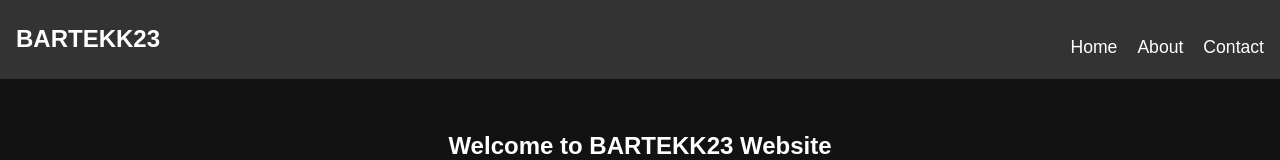
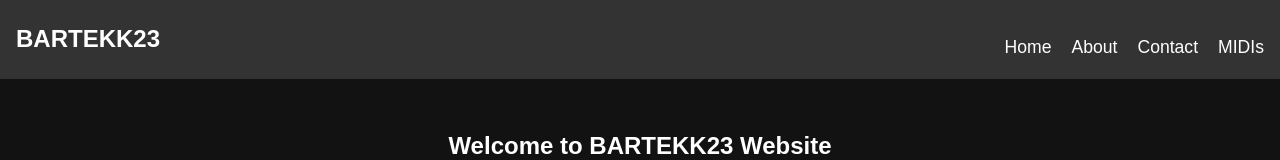
Before and after one commit to Bartosz8291/bartkk23-website, a plain HTML site: page index.html in a window 1280 px wide. Shown: the top 160 px of the page. Drawn offline with Linux system fonts and the light colour scheme.

Commit message:
Update index.html

```diff
--- a/index.html
+++ b/index.html
@@ -15,6 +15,7 @@
             <li><a href="#home">Home</a></li>
             <li><a href="#about">About</a></li>
             <li><a href="#contact">Contact</a></li>
+            <li><a href="midis">MIDIs</a></li>
         </ul>
     </nav>
 
```
